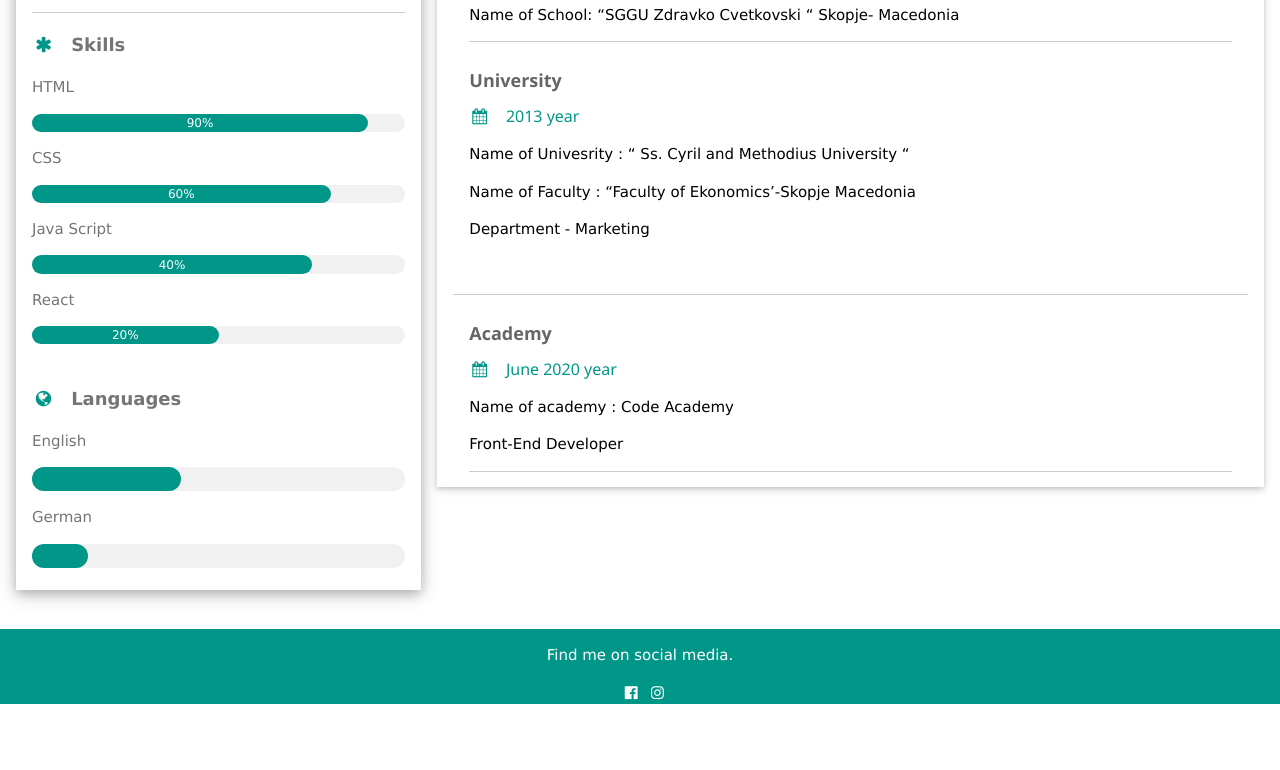
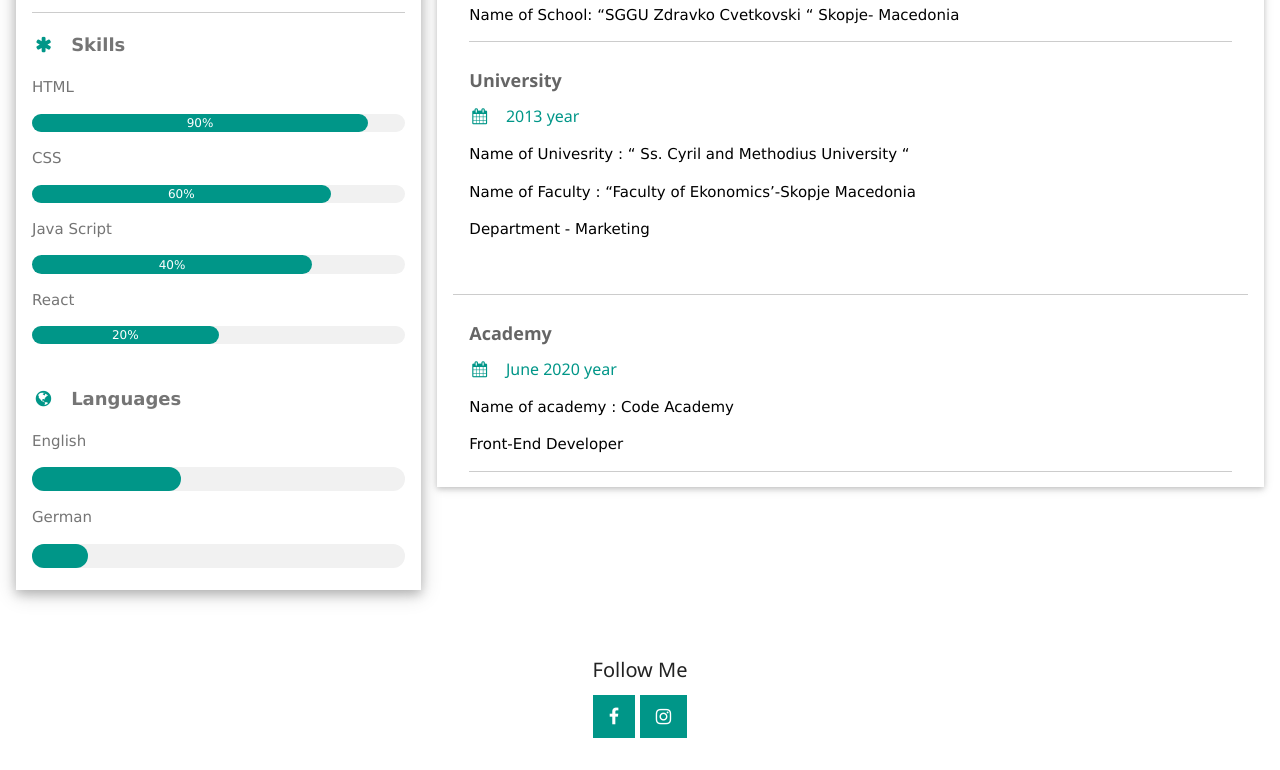
Before and after one commit to martina-heart/Portfolio-Official, a website built with Parcel: page index.html in a window 1280 px wide. Shown: the part 574-1344 px from the top of the page. Before the commit the page ends 1278 px from the top, so only its background shows below. Built offline with nearby package versions, Linux system fonts and the light colour scheme.

Commit message:
Finish Portfolio

```diff
--- a/index.html
+++ b/index.html
@@ -239,18 +239,22 @@
       <!-- End Page Container -->
     </div>
 
-    <footer class="w3-container w3-teal w3-center w3-margin-top">
-      <p>Find me on social media.</p>
-
-      <a href="https://www.facebook.com/martina.dion">
-        <i
-          class="fa fa-facebook-official w3-hover-opacity"
-          style="width: 30px"
-        ></i
+    <footer class="w3-container w3-padding-32 w3-center">
+      <h4>Follow Me</h4>
+      <a
+        href="https://www.facebook.com/martina.dion"
+        class="w3-button w3-large w3-teal"
+        href="javascript:void(0)"
+        title="Facebook"
+        ><i class="fa fa-facebook"></i
       ></a>
 
-      <a href="https://www.instagram.com/martina_dion/"
-        ><i class="fa fa-instagram w3-hover-opacity"></i
+      <a
+        href="https://www.instagram.com/martina_dion/"
+        class="w3-button w3-large w3-teal"
+        href="javascript:void(0)"
+        title="Google +"
+        ><i class="fa fa-instagram"></i
       ></a>
     </footer>
     <script src="js/vendor/modernizr-3.11.2.min.js"></script>
```
